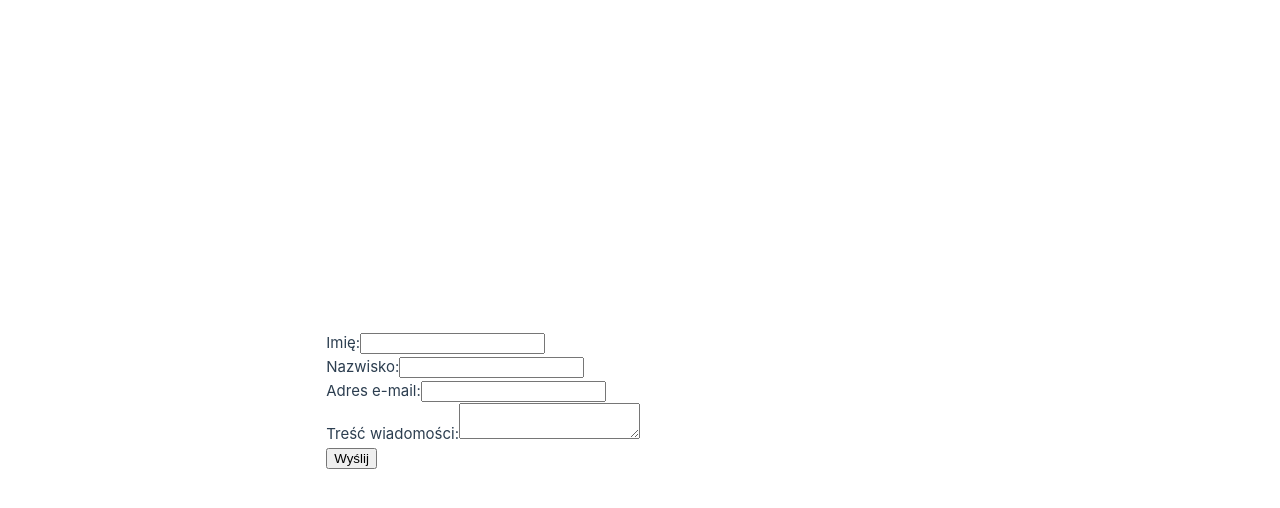
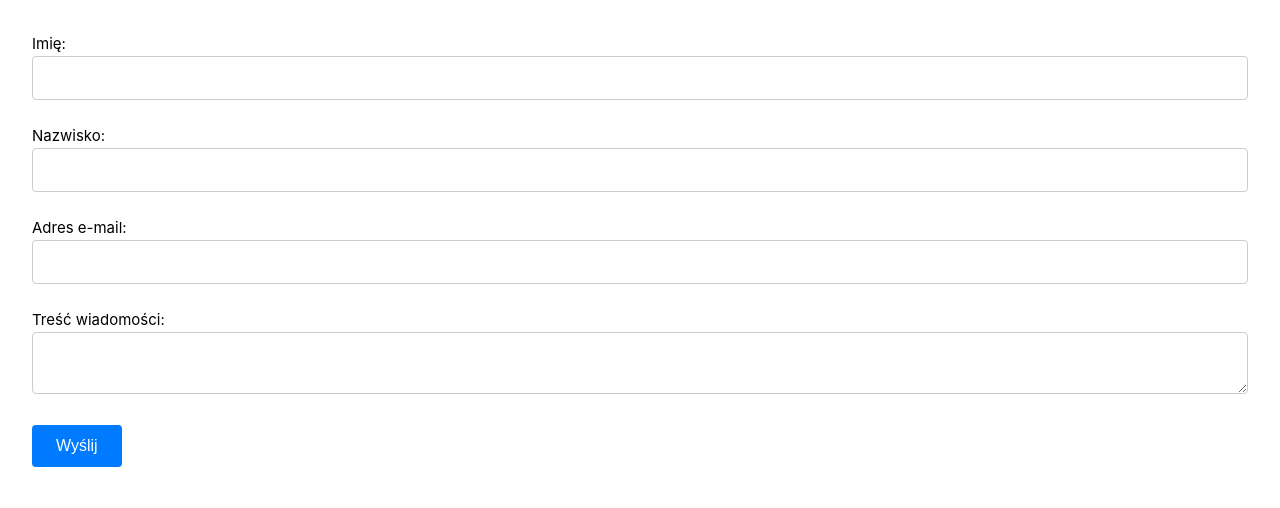
Before and after one commit to ultron682/soulab-front, a Vue app: page / in a window 1280 px wide. Shown: the top 508 px of the page. Built offline with nearby package versions, Linux system fonts and the light colour scheme.

Commit message:
css improvements for form

```diff
--- a/src/assets/base.css
+++ b/src/assets/base.css
@@ -1,55 +1,3 @@
-/* color palette from <https://github.com/vuejs/theme> */
-:root {
-  --vt-c-white: #ffffff;
-  --vt-c-white-soft: #f8f8f8;
-  --vt-c-white-mute: #f2f2f2;
-
-  --vt-c-black: #181818;
-  --vt-c-black-soft: #222222;
-  --vt-c-black-mute: #282828;
-
-  --vt-c-indigo: #2c3e50;
-
-  --vt-c-divider-light-1: rgba(60, 60, 60, 0.29);
-  --vt-c-divider-light-2: rgba(60, 60, 60, 0.12);
-  --vt-c-divider-dark-1: rgba(84, 84, 84, 0.65);
-  --vt-c-divider-dark-2: rgba(84, 84, 84, 0.48);
-
-  --vt-c-text-light-1: var(--vt-c-indigo);
-  --vt-c-text-light-2: rgba(60, 60, 60, 0.66);
-  --vt-c-text-dark-1: var(--vt-c-white);
-  --vt-c-text-dark-2: rgba(235, 235, 235, 0.64);
-}
-
-/* semantic color variables for this project */
-:root {
-  --color-background: var(--vt-c-white);
-  --color-background-soft: var(--vt-c-white-soft);
-  --color-background-mute: var(--vt-c-white-mute);
-
-  --color-border: var(--vt-c-divider-light-2);
-  --color-border-hover: var(--vt-c-divider-light-1);
-
-  --color-heading: var(--vt-c-text-light-1);
-  --color-text: var(--vt-c-text-light-1);
-
-  --section-gap: 160px;
-}
-
-@media (prefers-color-scheme: dark) {
-  :root {
-    --color-background: var(--vt-c-black);
-    --color-background-soft: var(--vt-c-black-soft);
-    --color-background-mute: var(--vt-c-black-mute);
-
-    --color-border: var(--vt-c-divider-dark-2);
-    --color-border-hover: var(--vt-c-divider-dark-1);
-
-    --color-heading: var(--vt-c-text-dark-1);
-    --color-text: var(--vt-c-text-dark-2);
-  }
-}
-
 *,
 *::before,
 *::after {
--- a/src/assets/main.css
+++ b/src/assets/main.css
@@ -1,35 +1,7 @@
 @import './base.css';
 
 #app {
-  max-width: 1280px;
   margin: 0 auto;
   padding: 2rem;
   font-weight: normal;
 }
-
-a,
-.green {
-  text-decoration: none;
-  color: hsla(160, 100%, 37%, 1);
-  transition: 0.4s;
-  padding: 3px;
-}
-
-@media (hover: hover) {
-  a:hover {
-    background-color: hsla(160, 100%, 37%, 0.2);
-  }
-}
-
-@media (min-width: 1024px) {
-  body {
-    display: flex;
-    place-items: center;
-  }
-
-  #app {
-    display: grid;
-    grid-template-columns: 1fr 1fr;
-    padding: 0 2rem;
-  }
-}
--- /dev/null
+++ b/src/components/ContactComponents/ContactInfo.vue
@@ -0,0 +1,40 @@
+<template>
+  <div>
+    <h2>Przesłane dane</h2>
+    <table>
+      <tr>
+        <th>Imię</th>
+        <td>{{ firstName }}</td>
+      </tr>
+      <tr>
+        <th>Nazwisko</th>
+        <td>{{ lastName }}</td>
+      </tr>
+      <tr>
+        <th>Email</th>
+        <td>{{ email }}</td>
+      </tr>
+      <tr>
+        <th>Wiadomość</th>
+        <td>{{ message }}</td>
+      </tr>
+    </table>
+  </div>
+</template>
+
+<script>
+import { useRoute } from 'vue-router';
+
+export default {
+  setup() {
+    const route = useRoute();
+
+    const firstName = route.query.firstName;
+    const lastName = route.query.lastName;
+    const email = route.query.email;
+    const message = route.query.message;
+
+    return { firstName, lastName, email, message };
+  },
+};
+</script>
--- a/src/components/ContactComponents/ContactForm.vue
+++ b/src/components/HomeComponents/ContactForm.vue
@@ -1,29 +1,29 @@
 <template>
   <div>
     <form @submit.prevent="handleSubmit">
-      <div>
+      <div class="form-group">
         <label for="firstName">Imię:</label>
-        <input v-model="form.firstName" type="text" id="firstName" />
-        <span>{{ errors.firstName }}</span>
+        <input v-model="form.firstName" type="text" id="firstName" class="form-control" />
+        <span class="error-message">{{ errors.firstName }}</span>
       </div>
-      <div>
+      <div class="form-group">
         <label for="lastName">Nazwisko:</label>
-        <input v-model="form.lastName" type="text" id="lastName" />
-        <span>{{ errors.lastName }}</span>
+        <input v-model="form.lastName" type="text" id="lastName" class="form-control" />
+        <span class="error-message">{{ errors.lastName }}</span>
       </div>
-      <div>
+      <div class="form-group">
         <label for="email">Adres e-mail:</label>
-        <input v-model="form.email" type="email" id="email" />
-        <span>{{ errors.email }}</span>
+        <input v-model="form.email" type="email" id="email" class="form-control" />
+        <span class="error-message">{{ errors.email }}</span>
       </div>
-      <div>
+      <div class="form-group">
         <label for="message">Treść wiadomości:</label>
-        <textarea v-model="form.message" id="message"></textarea>
-        <span>{{ errors.message }}</span>
+        <textarea v-model="form.message" id="message" class="form-control"></textarea>
+        <span class="error-message">{{ errors.message }}</span>
       </div>
-      <button type="submit">Wyślij</button>
+      <button type="submit" class="submit-button">Wyślij</button>
     </form>
-    <div v-if="isSavedData == false">
+    <div v-if="isSavedData == false" class="error-container">
       <h2>Dane nie zostały zapisane w bazie danych</h2>
     </div>
   </div>
@@ -112,3 +112,45 @@ export default {
   },
 };
 </script>
+
+<style scoped>
+.form-group {
+  margin-bottom: 1.5rem;
+}
+
+.form-control {
+  width: 100%;
+  padding: 0.75rem;
+  font-size: 1rem;
+  border: 1px solid #ccc;
+  border-radius: 0.25rem;
+}
+
+.error-message {
+  color: red;
+  font-size: 0.875rem;
+  margin-top: 0.5rem;
+  display: block;
+}
+
+.submit-button {
+  background-color: #007bff;
+  color: white;
+  padding: 0.75rem 1.5rem;
+  font-size: 1rem;
+  border: none;
+  border-radius: 0.25rem;
+  cursor: pointer;
+  transition: background-color 0.3s ease;
+}
+
+.submit-button:hover {
+  background-color: #0056b3;
+}
+
+.error-container {
+  margin-top: 1.5rem;
+  color: red;
+  font-weight: bold;
+}
+</style>
--- a/src/router/index.js
+++ b/src/router/index.js
@@ -12,7 +12,7 @@ const router = createRouter({
     },
     {
       path: '/ContactView',
-      name: 'ContactView',
+      name: 'contact',
       component: ContactView
     }
   ]
--- a/src/views/ContactView.vue
+++ b/src/views/ContactView.vue
@@ -1,40 +1,9 @@
+<script setup>
+import ContactInfo from '../components/ContactComponents/ContactInfo.vue'
+</script>
+
 <template>
-  <div>
-    <h2>Przesłane dane</h2>
-    <table>
-      <tr>
-        <th>Imię</th>
-        <td>{{ firstName }}</td>
-      </tr>
-      <tr>
-        <th>Nazwisko</th>
-        <td>{{ lastName }}</td>
-      </tr>
-      <tr>
-        <th>Email</th>
-        <td>{{ email }}</td>
-      </tr>
-      <tr>
-        <th>Wiadomość</th>
-        <td>{{ message }}</td>
-      </tr>
-    </table>
-  </div>
+  <main>
+    <ContactInfo />
+  </main>
 </template>
-
-<script>
-import { useRoute } from 'vue-router';
-
-export default {
-  setup() {
-    const route = useRoute();
-
-    const firstName = route.query.firstName;
-    const lastName = route.query.lastName;
-    const email = route.query.email;
-    const message = route.query.message;
-
-    return { firstName, lastName, email, message };
-  },
-};
-</script>
--- a/src/views/HomeView.vue
+++ b/src/views/HomeView.vue
@@ -1,5 +1,5 @@
 <script setup>
-import ContactForm from '../components/ContactComponents/ContactForm.vue'
+import ContactForm from '../components/HomeComponents/ContactForm.vue'
 </script>
 
 <template>
```
Also changed, not shown: src/components/icons/IconCommunity.vue (deleted, +0 -7 lines), src/components/icons/IconDocumentation.vue (deleted, +0 -7 lines), src/components/icons/IconEcosystem.vue (deleted, +0 -7 lines), src/components/icons/IconSupport.vue (deleted, +0 -7 lines), src/components/icons/IconTooling.vue (deleted, +0 -19 lines).
